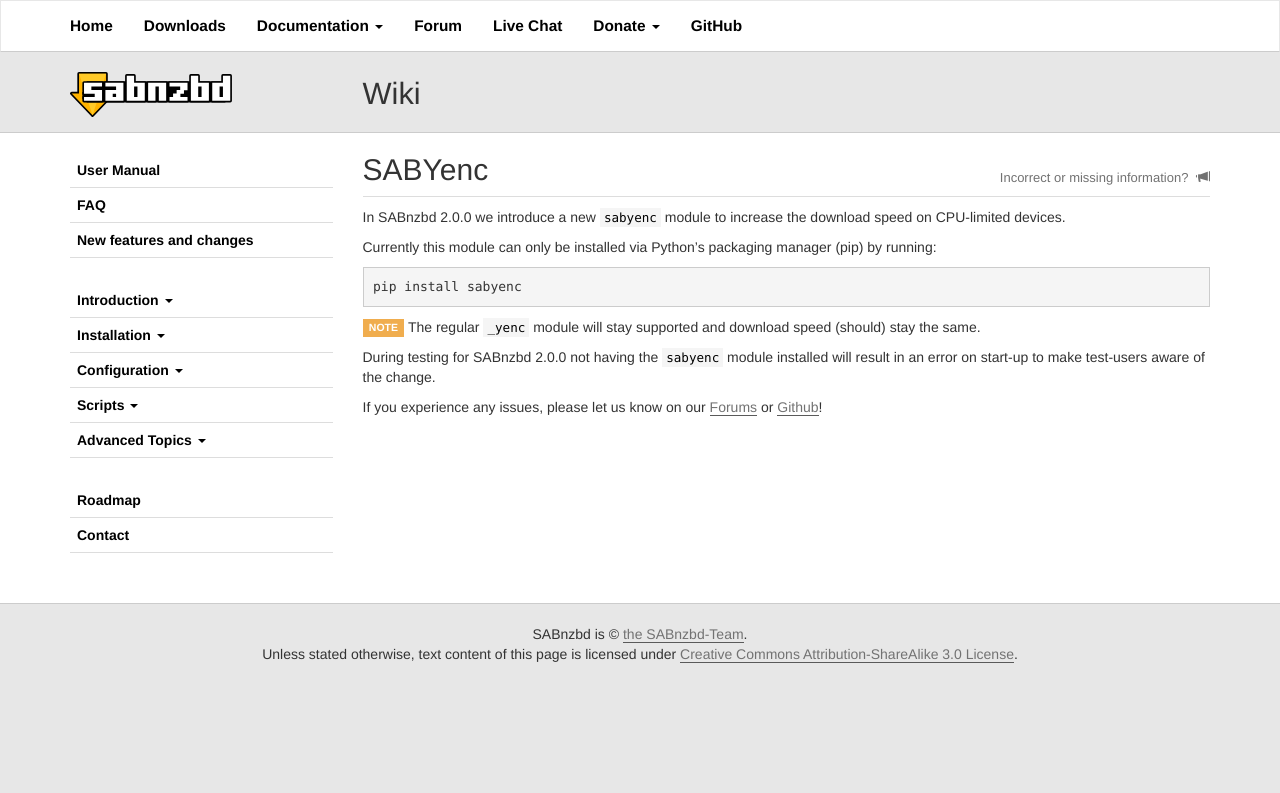
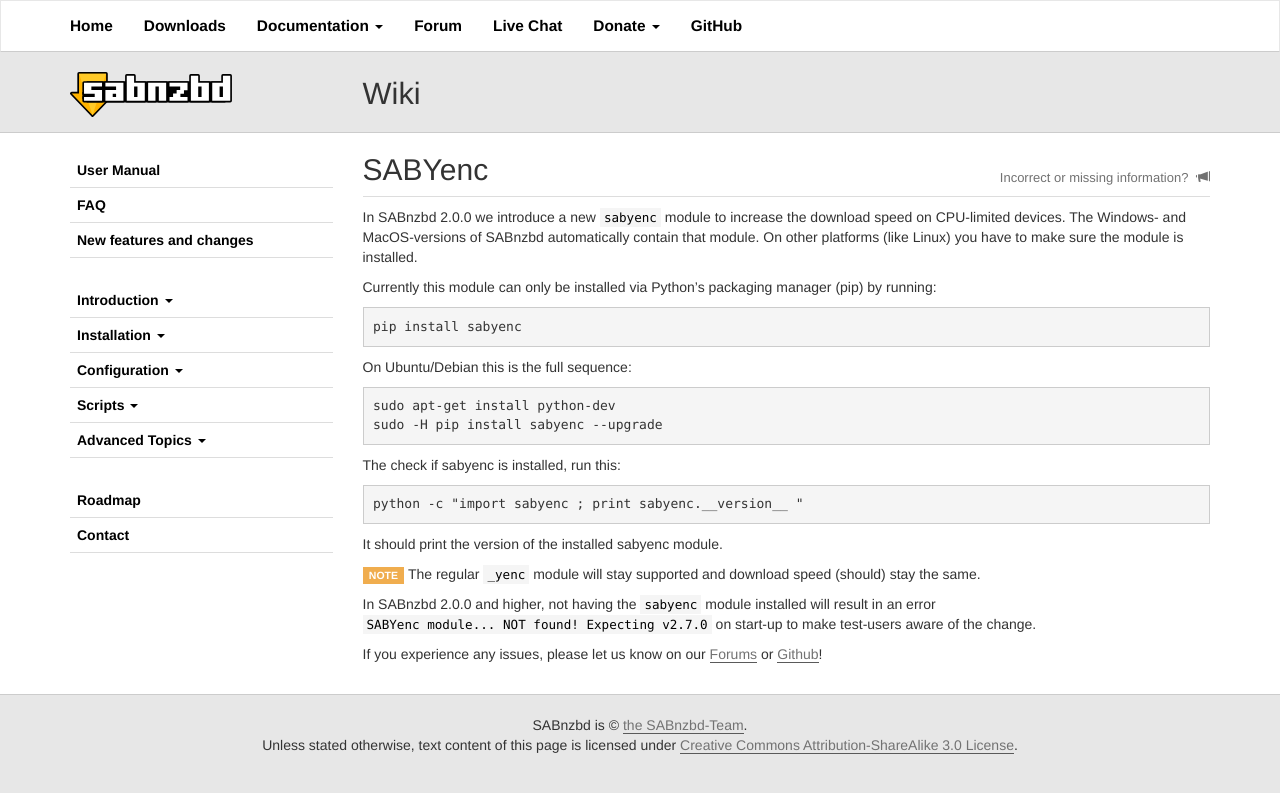
Before and after one commit to sabnzbd/sabnzbd.github.io, a Jekyll site: the page built from wiki/extra/sabyenc.md, in a window 1280 px wide. Shown: the top 793 px of the page. Built offline with Jekyll 4.4.1, drawn with Linux system fonts in a browser that asks for light colours.

Commit message:
SAByenc: focus is on Linux

````diff
--- a/wiki/extra/sabyenc.md
+++ b/wiki/extra/sabyenc.md
@@ -3,16 +3,26 @@
 redirect_from: "/sabyenc"
 ---
 
-In SABnzbd 2.0.0 we introduce a new `sabyenc` module to increase the download speed on CPU-limited devices.
+In SABnzbd 2.0.0 we introduce a new `sabyenc` module to increase the download speed on CPU-limited devices. The Windows- and MacOS-versions of SABnzbd automatically contain that module. On other platforms (like Linux) you have to make sure the module is installed.
 
 Currently this module can only be installed via Python's packaging manager (pip) by running:
 
 ```
 pip install sabyenc
 ```
+On Ubuntu/Debian this is the full sequence:
+```
+sudo apt-get install python-dev
+sudo -H pip install sabyenc --upgrade
+```
+The check if sabyenc is installed, run this:
+```
+python -c "import sabyenc ; print sabyenc.__version__ "
+```
+It should print the version of the installed sabyenc module.
 
 <span class="label label-warning">NOTE</span> The regular `_yenc` module will stay supported and download speed (should) stay the same.
 
-During testing for SABnzbd 2.0.0 not having the `sabyenc` module installed will result in an error on start-up to make test-users aware of the change.
+In SABnzbd 2.0.0 and higher, not having the `sabyenc` module installed will result in an error `SABYenc module... NOT found! Expecting v2.7.0` on start-up to make test-users aware of the change.
 
 If you experience any issues, please let us know on our [Forums](https://forums.sabnzbd.org/) or [Github](https://github.com/sabnzbd/sabnzbd/issues)!
````
